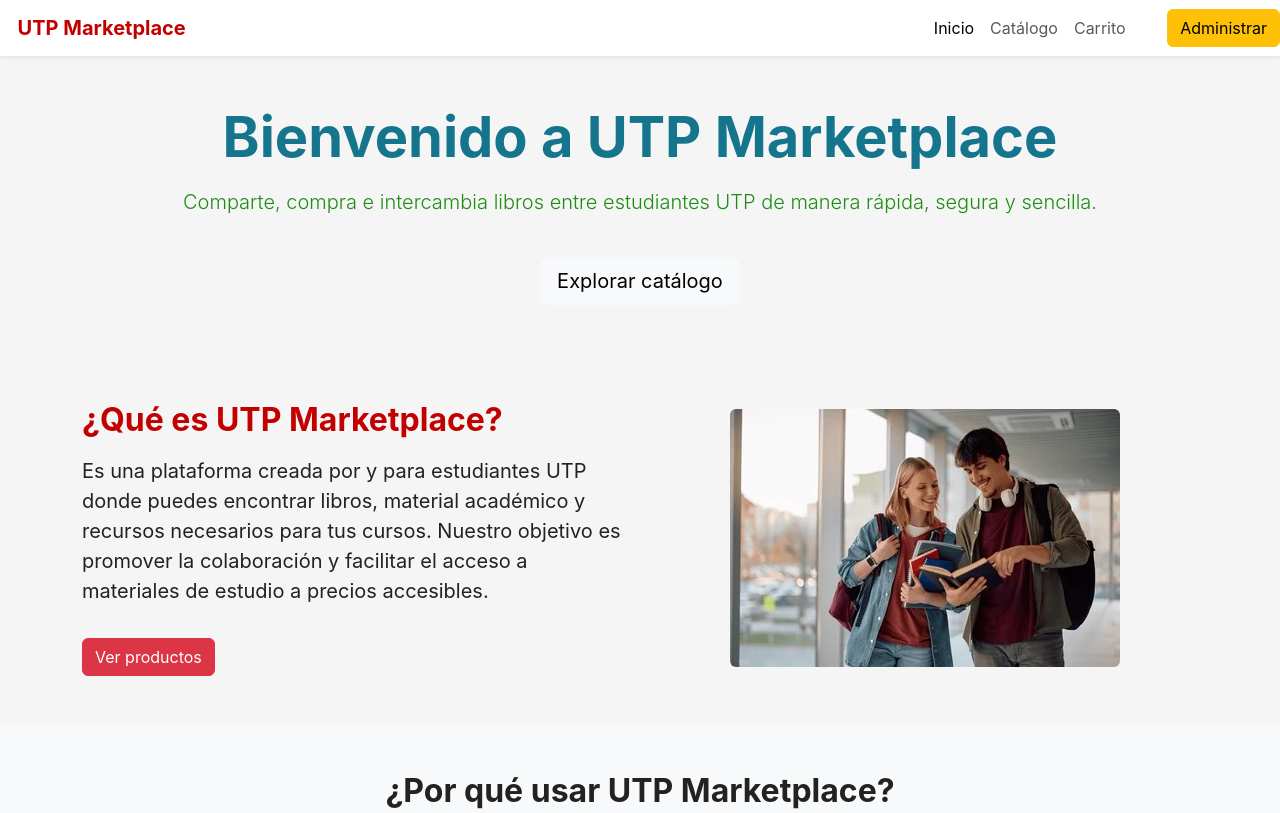
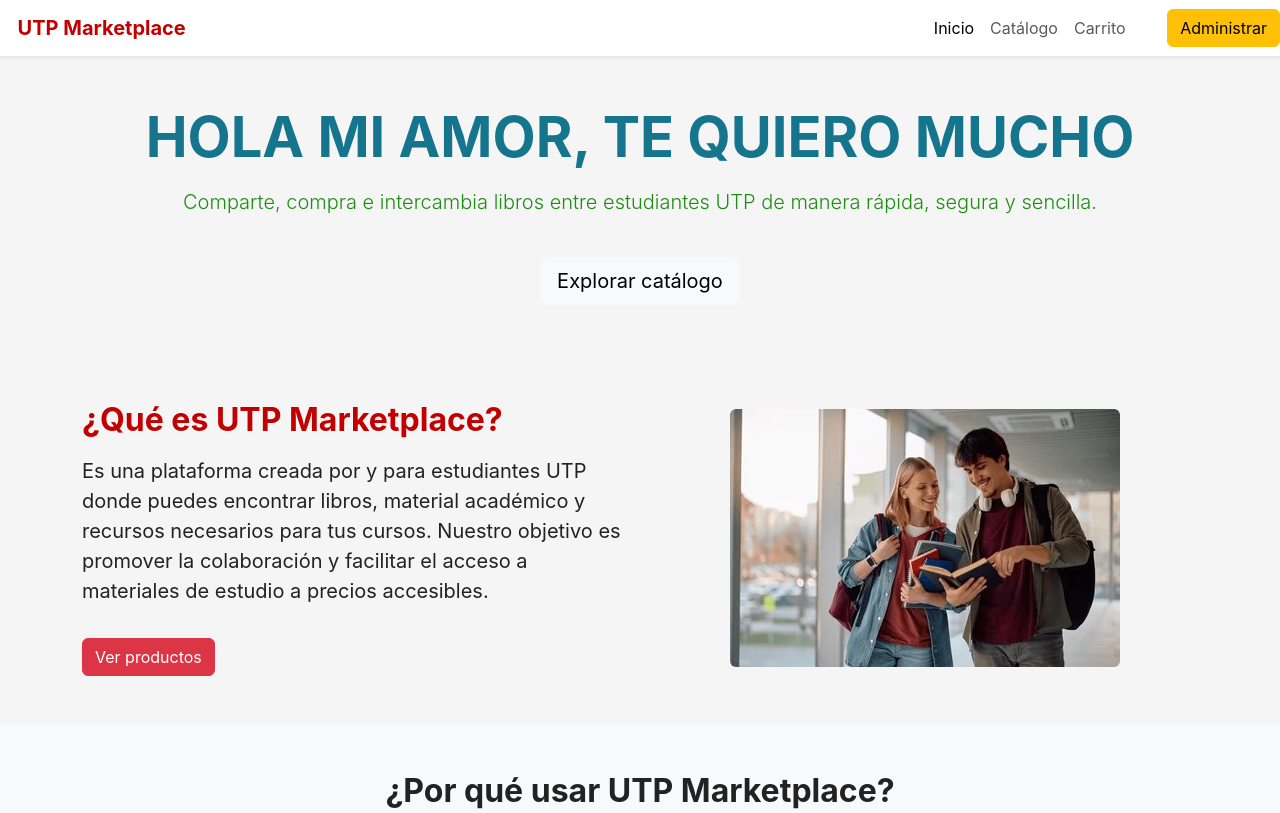
Before and after one commit to Josue-dc/utp-marketplace, a plain HTML site: page index.html in a window 1280 px wide. Shown: the top 813 px of the page. Drawn offline with nearby package versions, Linux system fonts and the light colour scheme.

Commit message:
Update header greeting in index.html

```diff
--- a/index.html
+++ b/index.html
@@ -34,7 +34,7 @@
 
   <header class="py-5 hero-section text-white">
     <div class="container text-center">
-      <h1 class="display-4 fw-bold" style="color:#15758d;">Bienvenido a UTP Marketplace</h1>
+      <h1 class="display-4 fw-bold" style="color:#15758d;">HOLA MI AMOR, TE QUIERO MUCHO</h1>
       <p class="lead mt-3" style="color:#1f8d15;">
         Comparte, compra e intercambia libros entre estudiantes UTP de manera rápida, segura y sencilla.
       </p>
```
